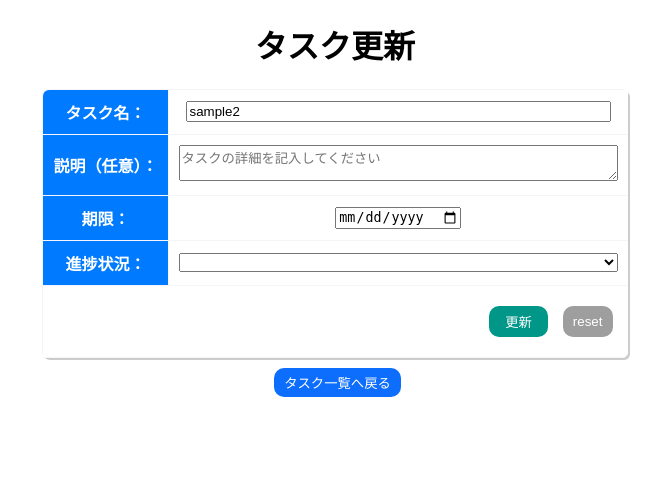
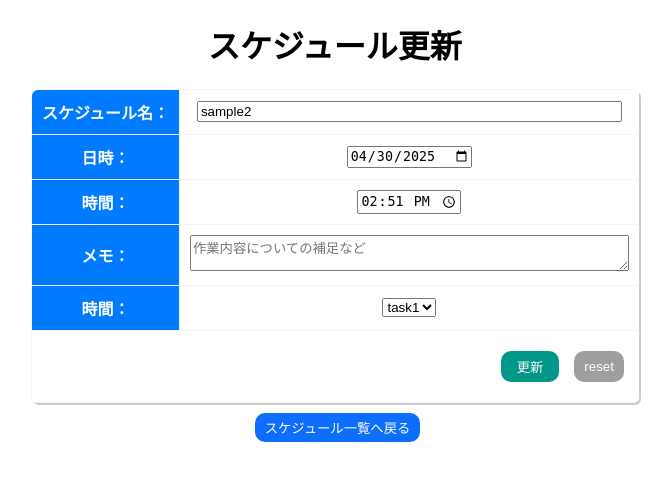
Before and after one commit to dghnts/schedule_tracker, a Django app: page /schedules/update/2 in a window 1280 px wide. Shown: the top 481 px of the page, without its empty margins (305-977 px from the left). Run offline with Django 5.2, Linux system fonts and the light colour scheme; data comes from the database, SQL or seed files in the repository; both versions use the stored data as it was after the commit.

Commit message:
スケジュール更新機能の作成

```diff
--- a/schedule_tracker/schedules/views.py
+++ b/schedule_tracker/schedules/views.py
@@ -1,13 +1,13 @@
-from contextlib import nullcontext
-from datetime import datetime,time
-from django.shortcuts import render,redirect
+from datetime import datetime, time
+
 from django.db.models import Q
+from django.shortcuts import get_object_or_404, render, redirect
+from django.views import View
+from tasks.models import Task
 
-from django.views import View
+from .forms import ScheduleRegisterForm
+from .models import Schedules
 
-from tasks.models import Task
-from .models import Schedules
-from .forms import ScheduleRegisterForm
 
 # Create your views here.
 class ScheduleIndexView(View):
@@ -19,9 +19,11 @@ class ScheduleIndexView(View):
         # 優先順位の高いもの（期日が迫っているもの->進捗状況）の昇順にsort
         context["schedules"] = Schedules.objects.all()
         # タスク一覧ページを表示する
-        return render(request,"schedules/index.html",context)
+        return render(request, "schedules/index.html", context)
+
 
 schedule_index_view = ScheduleIndexView.as_view()
+
 
 class ScheduleRegisterView(View):
     def get(self, request, *args, **kwargs):
@@ -30,18 +32,18 @@ class ScheduleRegisterView(View):
         context["form"] = ScheduleRegisterForm()
 
         # 登録されているタスク一覧をcontext二格納
-        context["tasks"] = Task.objects.filter(Q(due_date__gte=datetime.now().date())|Q(status__regex="[01]"))
+        context["tasks"] = Task.objects.filter(Q(due_date__gte=datetime.now().date()) | Q(status__regex="[01]"))
 
-        return render(request,"schedules/register.html",context)
+        return render(request, "schedules/register.html", context)
 
     def post(self, request, *args, **kwargs):
         # 送信されたデータをコピー
         copy = request.POST.copy()
 
-        if(not copy["time"]):
-            copy["time"] = time(0,0)
+        if (not copy["time"]):
+            copy["time"] = time(0, 0)
 
-        #formに送信されたデータを追加
+        # formに送信されたデータを追加
         post_form = ScheduleRegisterForm(copy)
 
         # バリデーションエラーのチェック
@@ -54,23 +56,30 @@ class ScheduleRegisterView(View):
 
         return redirect("schedules:index")
 
+
 schedule_register_view = ScheduleRegisterView.as_view()
 
+
 class ScheduleUpdateView(View):
-    def get(self,request,pk,*args, **kwargs):
-        # templateに渡す値（context）の用意
-        context = dict()
-        # idがpkであるタスクをscheduleという名前でcontext二格納
-        context["schedule"] = Schedules.objects.get(id=pk)
+    def get(self, request, pk, *args, **kwargs):
+        # 情報を更新したいスケジュールを取得
+        # 存在しない場合は404ページを返す
+        schedule = get_object_or_404(Schedules, id=pk)
+        tasks = Task.objects.all()
 
-        return render(request, "schedules/update.html",context)
+        # idがpkであるタスクをscheduleという名前でcontextに格納
+        context = {"schedule": schedule, "tasks": tasks}
 
-    def post(self,request, pk, *args, **kwargs):
-        # pkをidにもつscheduleの情報を取得
-        schedule = Schedules.objects.filter(id=pk).first()
+        print(type(schedule.time))
+        return render(request, "schedules/update.html", context)
+
+    def post(self, request, pk, *args, **kwargs):
+        # 情報を更新したいスケジュールを取得
+        # 存在しない場合は404ページを返す
+        schedule = get_object_or_404(Schedules, id=pk)
 
         # 送信された情報でscheduleの情報を更新する
-        post_form = ScheduleRegisterForm(request.POST,instance=schedule)
+        post_form = ScheduleRegisterForm(request.POST, instance=schedule)
 
         # バリデーションエラーのチェック
         if not post_form.is_valid():
@@ -81,20 +90,23 @@ class ScheduleUpdateView(View):
 
         return redirect("schedules:index")
 
+
 schedule_update_view = ScheduleUpdateView.as_view()
 
+
 class ScheduleDeleteView(View):
-    def get(self,request, pk,*args, **kwargs):
+    def get(self, request, pk, *args, **kwargs):
         context = dict()
         context["schedule"] = Schedules.objects.filter(id=pk).first()
 
-        return render(request,"schedules/delete.html",context)
+        return render(request, "schedules/delete.html", context)
 
-    def post(self,request, pk, *args, **kwargs):
+    def post(self, request, pk, *args, **kwargs):
         schedule = Schedules.objects.filter(id=pk).first()
 
         schedule.delete()
 
         return redirect("schedules:index")
 
+
 schedule_delete_view = ScheduleDeleteView.as_view()
--- a/schedule_tracker/templates/schedules/update.html
+++ b/schedule_tracker/templates/schedules/update.html
@@ -4,50 +4,52 @@
 <html lang="en">
 <head>
     <meta charset="UTF-8">
-    <title>タスク更新</title>
+    <title>スケジュール更新</title>
     <link href="{% static 'css/common.css' %}" rel="stylesheet">
 </head>
 <body>
 <header>
-    <h1>タスク更新</h1>
+    <h1>スケジュール更新</h1>
 </header>
 <main>
     <div class="container">
         <form action="{% url 'schedules:update' schedule.id %}" method="post">
             {% csrf_token %}
+            {# TODO: ヘッダーの固定 #}
             <table>
                 <tr>
-                    <th class="left_corner">タスク名：</th>
+                    <th class="left_corner">スケジュール名：</th>
                     <td>
-                        <input name="title" placeholder="タスク名" required size=50 type="text" value={{ schedule.title }}>
+                        <input name="title" placeholder="スケジュール名" required schedule.title size=50 type="text"
+                               value={{ schedule.title }}>
                     </td>
                 </tr>
                 <tr>
-                    <th>説明（任意）：</th>
+                    <th>日時：</th>
                     <td>
-                        <textarea cols=52 name="description" placeholder="タスクの詳細を記入してください"
-                                  rows=2>{{ schedule.description }}</textarea>
+                        <input name="date" required schedule.date|date: type="date" value={{ schedule.date|date:"Y-m-d"}}>
                     </td>
                 </tr>
                 <tr>
-                    <th>期限：</th>
+                    <th>時間：</th>
                     <td>
-                        <input name="due_date"
-                               required
-                               type="date"
-                               value={{ schedule.due_date|date:"Y-m-d" }}
-                                style="width:100%"
-                        >
+                        <input name="time" type="time" value={{ schedule.time|time:"H:i"}}>
                     </td>
                 </tr>
                 <tr>
-                    <th>進捗状況：</th>
+                    <th>メモ：</th>
                     <td>
-                        <select name="status" class="status_select">
-                            <option value="" selected hidden>{{schedule.get_status_display}}</option>
-                            <option value="0">todo</option>
-                            <option value="1">doing</option>
-                            <option value="2">done</option>
+                        <textarea cols=52 name="memo" placeholder="作業内容についての補足など" rows=2></textarea>
+                    </td>
+                </tr>
+                <tr>
+                    <th>時間：</th>
+                    <td>
+                        <select name="task">
+                            <option value={{ schedule.task.id}} selected hidden>{{ schedule.task.title }}</option>
+                            {% for task in tasks %}
+                            <option value={{ task.id }} {%if>{{ task.title }}</option>
+                            {% endfor %}
                         </select>
                     </td>
                 </tr>
@@ -67,7 +69,7 @@
         </form>
     </div>
     <button class="button link">
-        <a href="{% url 'schedules:index' %}">タスク一覧へ戻る</a>
+        <a href="{% url 'schedules:index' %}">スケジュール一覧へ戻る</a>
     </button>
 </main>
 </body>
```
Also changed, not shown: schedule_tracker/templates/tasks/update.html (+5 -4 lines), schedule_tracker/db.sqlite3.
